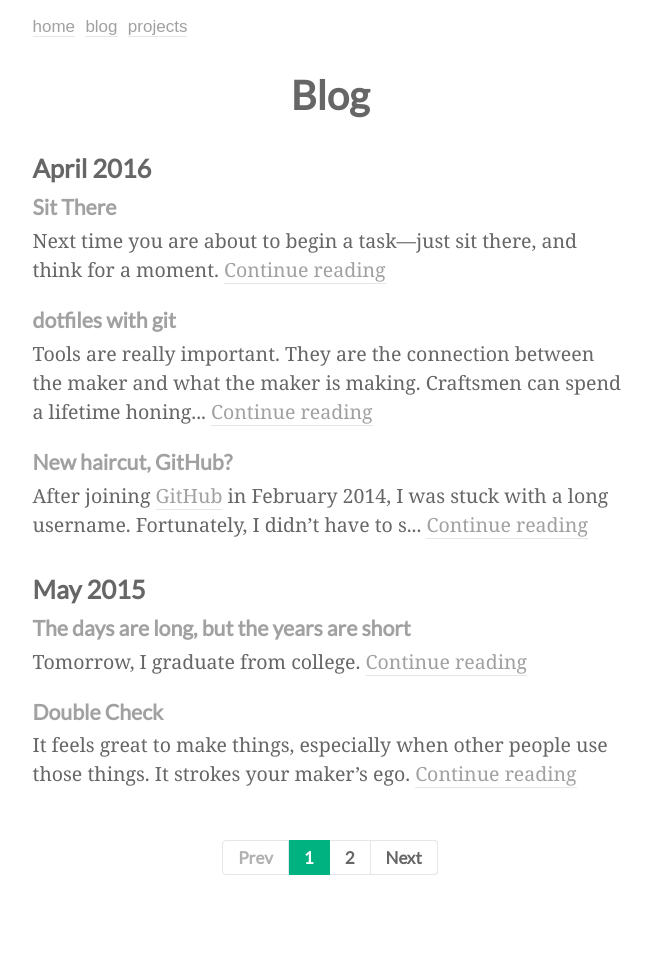
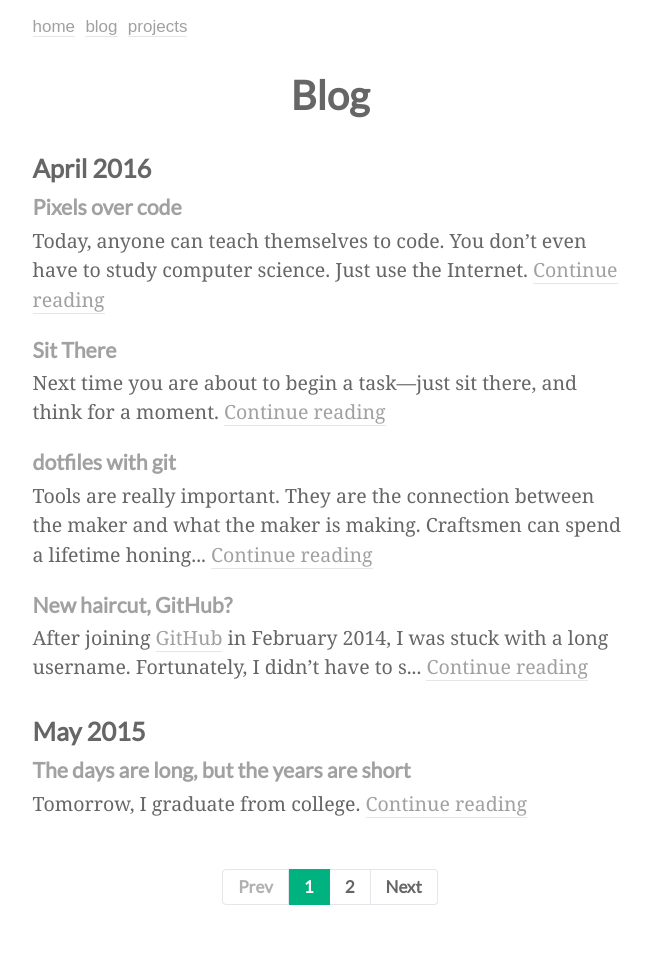
Before and after one commit to tmm/www, a Jekyll site: the page built from blog/index.html, in a window 1280 px wide. Shown: the whole page, without its empty margins (310-962 px from the left). Built offline with Jekyll 4.4.1, drawn with Linux system fonts in a browser that asks for light colours; the list of posts is cut into pages by our own code; before the commit the page ends 943 px from its top, so only the background shows below that; some of the changed lines change nothing that is shown.

Commit message:
[publish] pixels over code

```diff
--- /dev/null
+++ b/blog/_posts/2016-04-25-pixels-over-code.md
@@ -0,0 +1,38 @@
+---
+title: Pixels over code
+date: 2016-04-25 21:41:00
+---
+
+Today, anyone can teach themselves to code. You don't even have to study computer science. Just use the Internet.
+
+I did.
+
+Making it even easier, a lot of technological problems are already *figured out*. All you really need is a good working knowledge of what's possible. Then you can cobble it all together.
+
+It will work.
+
+Might not be pretty though.
+
+Nowadays, making it *pretty* on the front-end is what really matters.
+
+Users are long over accepting bugs and crashes in software. What they care about is not that your app works, but that it looks good. Beautiful in fact.
+
+#### How did this happen?
+
+The proverbial design bar has been set *really* high. With users' expectations skyrocketing even higher.
+
+Apple, see [Jonny Ive](http://www.newyorker.com/magazine/2015/02/23/shape-things-come), and a whole host of others---outside Apple---had a say in that. [Stripe](https://stripe.com), [Spotify](https://www.spotify.com), [Dropbox](https://www.dropbox.com), and even [Snapchat](https://www.snapchat.com) and [Tinder](https://www.gotinder.com) make beautiful, usable products.
+
+Two of Airbnb's three founders are [designers](https://www.airbnb.com/about/founders).
+
+It just makes sense.
+
+Users don't give a shit about tech.
+
+***
+
+I love code and that won't stop anytime soon. (I am a programmer after all.) But design is key going forward.
+
+I constantly try to learn more.
+
+Make things that function. *And* make them beautiful.
```
Also changed, not shown: blog/_posts/2016-04-10-dotfiles with git.md (+1 -1 lines).
